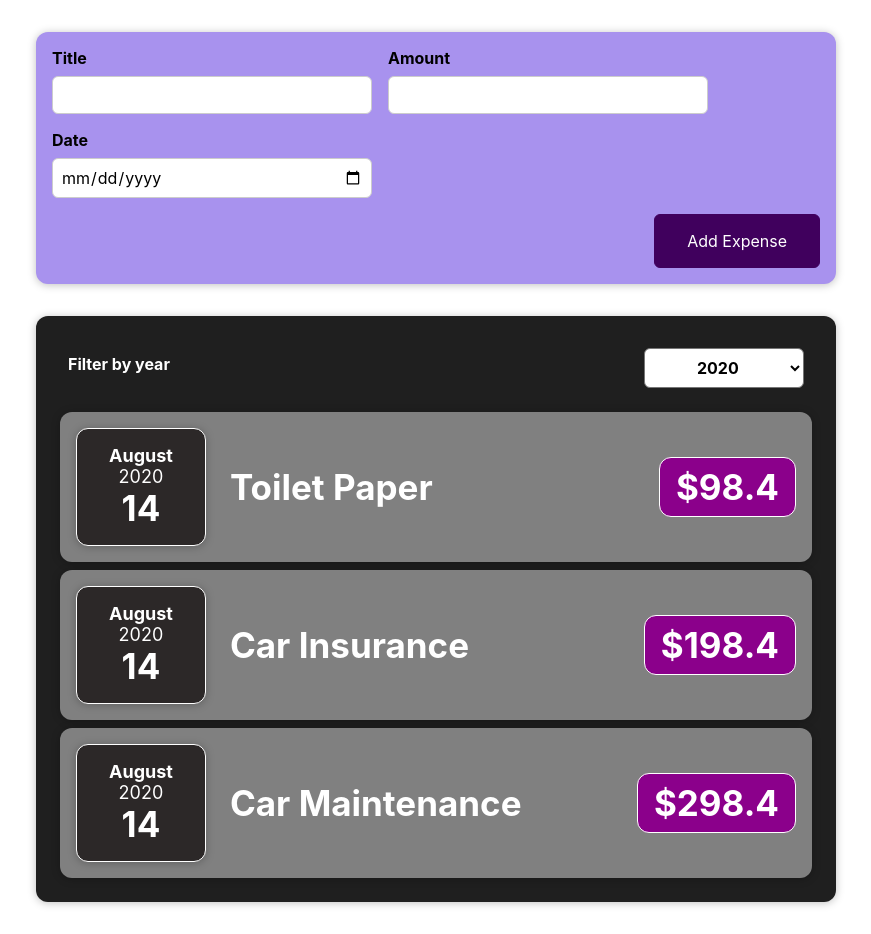
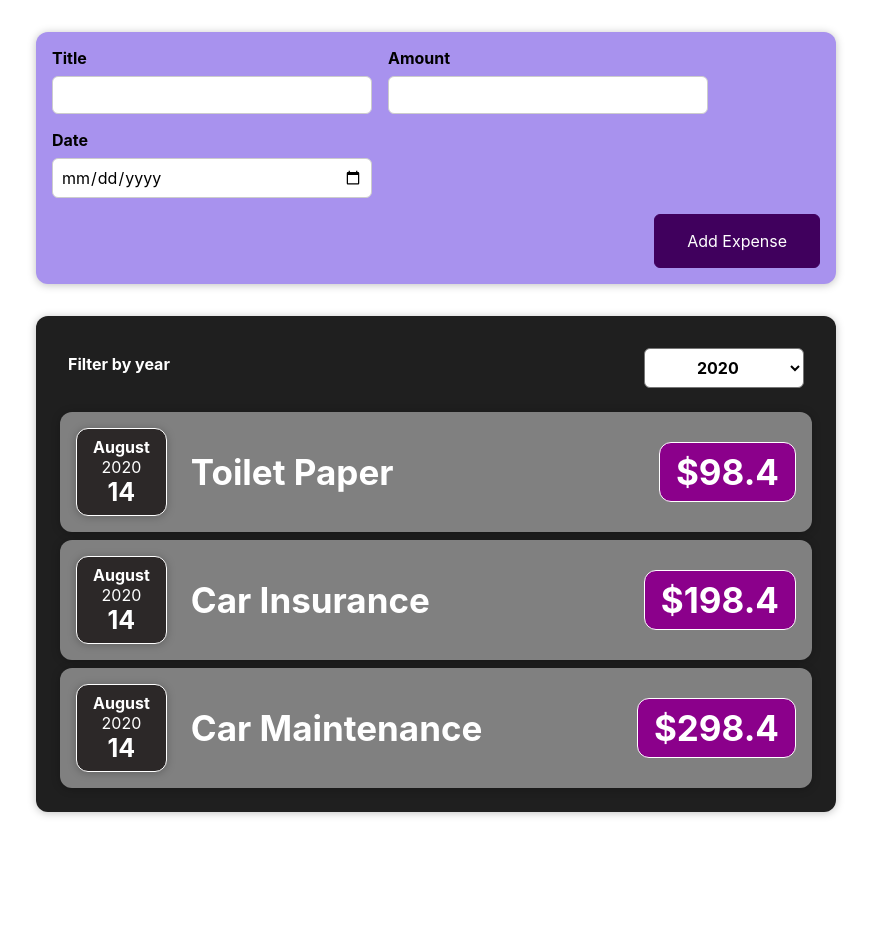
Before and after one commit to joshuaadu/learning-react, a React (Create React App) app: page / in a window 1280 px wide. Shown: the whole page, without its empty margins (204-1075 px from the left). After the commit the page ends 844 px from the top, so only its background shows below. Built offline with nearby package versions, Linux system fonts and the light colour scheme.

Commit message:
filter expenses by selected year

```diff
--- a/src/components/Expenses/ExpenseDate.css
+++ b/src/components/Expenses/ExpenseDate.css
@@ -1,8 +1,8 @@
 .expense-item__date {
-	padding: 1rem 2rem;
+	padding: 0.5rem 1rem;
 	border: 1px solid white;
 	font-family: inherit;
-	font-size: 18px;
+	font-size: 16px;
 	display: flex;
 	flex-direction: column;
 	justify-content: center;
@@ -12,7 +12,7 @@
 }
 
 .expense-item__date-day {
-	font-size: 35px;
+	font-size: 25px;
 	font-weight: bold;
 }
 
--- a/src/components/Expenses/Expenses.js
+++ b/src/components/Expenses/Expenses.js
@@ -11,6 +11,26 @@
 	const filterChangeHandler = (selectedYear) => {
 		setSelectedYear(selectedYear);
 	};
+
+	// Filter expenses by the selected year
+	let filteredExpenses = props.expenses.filter(
+		(expense) => expense.date.getFullYear().toString() === filteredYear
+	);
+
+	// Render message when no expenses are recorded for the selected year
+	let expenseContent = <p>No expenses recorded for {filteredYear}</p>;
+
+	// Render list of expenses when there are expenses for the selected year
+	if (filteredExpenses.length > 0) {
+		expenseContent = filteredExpenses.map((expense) => (
+			<ExpenseItem
+				date={expense.date}
+				title={expense.title}
+				amount={expense.amount}
+			/>
+		));
+	}
+
 	return (
 		<Card className="expenses">
 			<ExpenseFilter
@@ -18,13 +38,7 @@
 				selectedYear={filterChangeHandler}
 			/>
 
-			{props.expenses.map((expense) => (
-				<ExpenseItem
-					date={expense.date}
-					title={expense.title}
-					amount={expense.amount}
-				/>
-			))}
+			{expenseContent}
 		</Card>
 	);
 };
```
